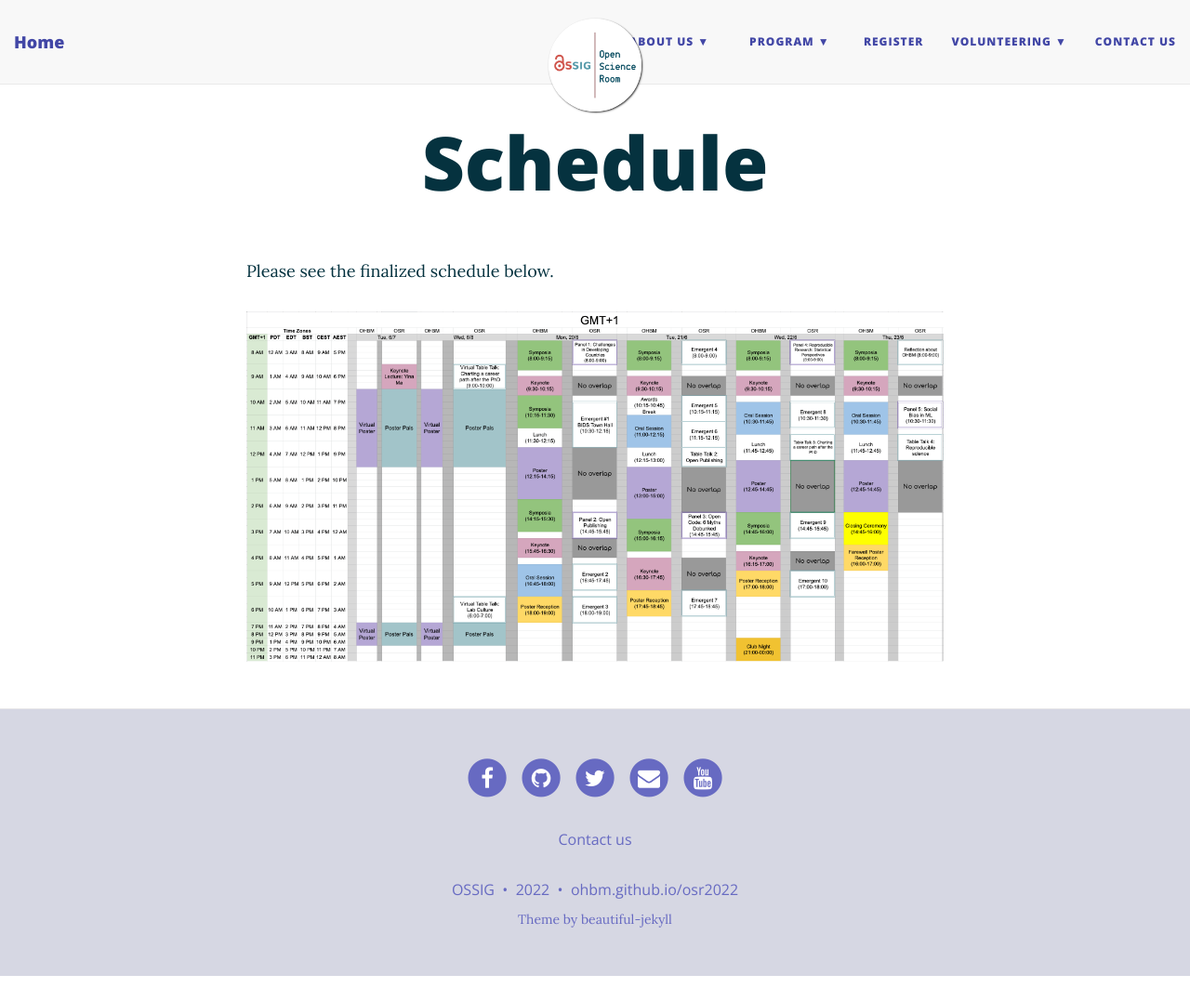
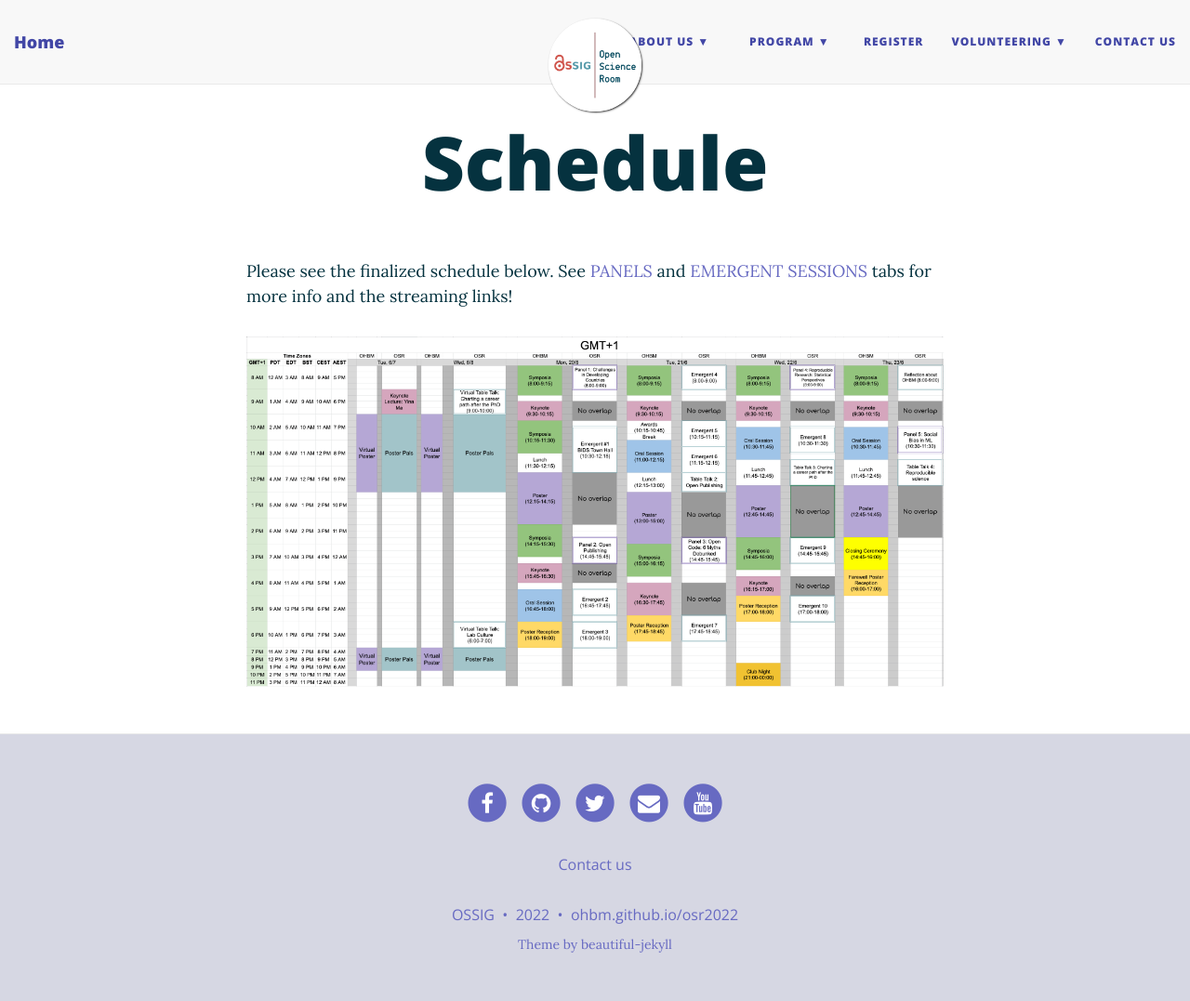
Before and after one commit to ohbm/osr2023, a Jekyll site: the page built from schedule.md, in a window 1280 px wide and 1077 px high. Shown: the whole window at 93% size. Built offline with Jekyll 4.4.1, drawn with Linux system fonts in a browser that asks for light colours; nearby versions of some CDN libraries.

Commit message:
linking info to the corresponding tabs

```diff
--- a/schedule.md
+++ b/schedule.md
@@ -3,7 +3,7 @@
 title: Schedule
 ---
 
-Please see the finalized schedule below.
+Please see the finalized schedule below. See [PANELS](https://ohbm.github.io/osr2022/panel/) and [EMERGENT SESSIONS](https://ohbm.github.io/osr2022/emergent-PLACEHOLDER/) tabs for more info and the streaming links!
 
 <img align="left" src="../img/static_schedule.jpeg" width="100%">
 <br>
```
